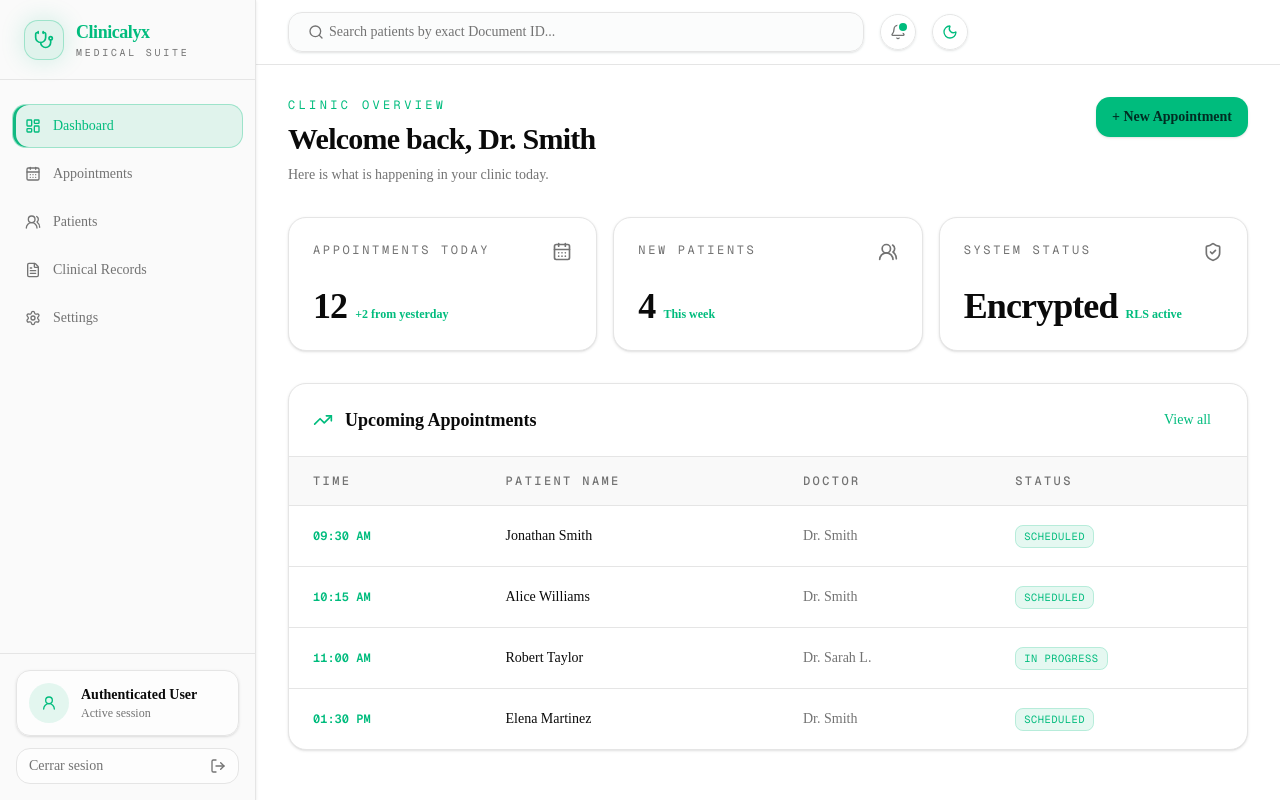
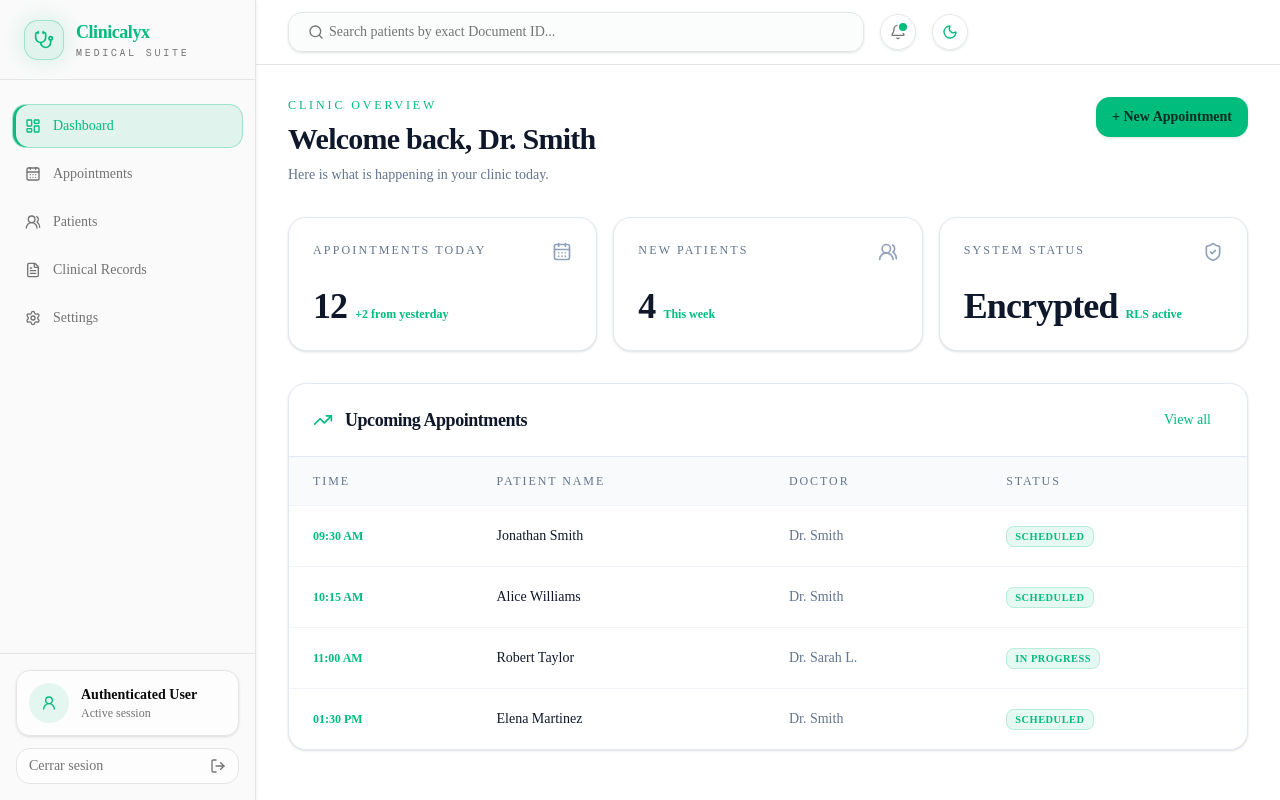
Before and after one commit to carlosindriago/clinicalyx, a Next.js app in the folder frontend/: page /dashboard in a window 1280 px wide. Built offline with nearby package versions, Linux system fonts and the light colour scheme.

Commit message:
style(frontend): set sans-serif typography, soft background and refine text contrast

```diff
--- a/frontend/app/dashboard/page.tsx
+++ b/frontend/app/dashboard/page.tsx
@@ -55,13 +55,13 @@ export default function DashboardPage() {
     <div className="space-y-8">
       <section className="flex flex-col gap-4 sm:flex-row sm:items-start sm:justify-between">
         <div>
-          <p className="mb-2 font-mono text-xs uppercase tracking-[0.28em] text-emerald-500">
+          <p className="mb-2 text-xs font-medium uppercase tracking-[0.24em] text-emerald-500">
             Clinic overview
           </p>
-          <h1 className="text-3xl font-bold tracking-tight text-foreground">
+          <h1 className="text-3xl font-bold tracking-tight text-slate-900">
             Welcome back, Dr. Smith
           </h1>
-          <p className="mt-2 max-w-2xl text-sm text-muted-foreground">
+          <p className="mt-2 max-w-2xl text-sm text-slate-500">
             Here is what is happening in your clinic today.
           </p>
         </div>
@@ -78,16 +78,16 @@ export default function DashboardPage() {
           return (
             <article
               key={metric.label}
-              className="rounded-2xl border border-border bg-card p-6 text-card-foreground shadow-sm transition hover:border-emerald-500/30"
+              className="rounded-2xl border border-slate-200 bg-white p-6 text-slate-900 shadow-sm transition hover:border-emerald-500/30"
             >
               <div className="flex items-start justify-between gap-4">
-                <p className="font-mono text-xs uppercase tracking-[0.22em] text-muted-foreground">
+                <p className="text-xs font-medium uppercase tracking-[0.18em] text-slate-500">
                   {metric.label}
                 </p>
-                <Icon className="size-5 text-muted-foreground" aria-hidden="true" />
+                <Icon className="size-5 text-slate-400" aria-hidden="true" />
               </div>
               <div className="mt-6 flex items-end gap-2">
-                <p className="text-4xl font-bold tracking-tight text-foreground">
+                <p className="text-4xl font-bold tracking-tight text-slate-900">
                   {metric.value}
                 </p>
                 <p className="pb-1 text-xs font-semibold text-emerald-500">
@@ -99,11 +99,13 @@ export default function DashboardPage() {
         })}
       </section>
 
-      <section className="overflow-hidden rounded-2xl border border-border bg-card text-card-foreground shadow-sm">
-        <div className="flex items-center justify-between border-b border-border px-6 py-5">
+      <section className="overflow-hidden rounded-2xl border border-slate-200 bg-white text-slate-900 shadow-sm">
+        <div className="flex items-center justify-between border-b border-slate-200 px-6 py-5">
           <div className="flex items-center gap-3">
             <TrendingUp className="size-5 text-emerald-500" aria-hidden="true" />
-            <h2 className="text-lg font-semibold">Upcoming Appointments</h2>
+            <h2 className="text-lg font-semibold text-slate-900">
+              Upcoming Appointments
+            </h2>
           </div>
           <Button variant="ghost" size="sm" className="text-emerald-500 hover:text-emerald-400">
             View all
@@ -112,7 +114,7 @@ export default function DashboardPage() {
 
         <div className="overflow-x-auto">
           <table className="w-full min-w-[680px] text-left text-sm">
-            <thead className="bg-muted/60 font-mono text-xs uppercase tracking-[0.2em] text-muted-foreground">
+            <thead className="bg-slate-50 text-xs font-medium uppercase tracking-[0.16em] text-slate-500">
               <tr>
                 <th className="px-6 py-4 font-medium">Time</th>
                 <th className="px-6 py-4 font-medium">Patient name</th>
@@ -122,18 +124,21 @@ export default function DashboardPage() {
             </thead>
             <tbody>
               {upcomingAppointments.map((appointment) => (
-                <tr key={`${appointment.time}-${appointment.patient}`} className="border-t border-border">
-                  <td className="px-6 py-5 font-mono text-xs font-semibold text-emerald-500">
+                <tr
+                  key={`${appointment.time}-${appointment.patient}`}
+                  className="border-t border-slate-100"
+                >
+                  <td className="px-6 py-5 text-xs font-semibold text-emerald-500">
                     {appointment.time}
                   </td>
-                  <td className="px-6 py-5 font-medium text-foreground">
+                  <td className="px-6 py-5 font-medium text-slate-900">
                     {appointment.patient}
                   </td>
-                  <td className="px-6 py-5 text-muted-foreground">
+                  <td className="px-6 py-5 text-slate-500">
                     {appointment.doctor}
                   </td>
                   <td className="px-6 py-5">
-                    <span className="rounded-md border border-emerald-500/20 bg-emerald-500/10 px-2 py-1 font-mono text-[0.65rem] uppercase tracking-wider text-emerald-500">
+                    <span className="rounded-md border border-emerald-500/20 bg-emerald-500/10 px-2 py-1 text-[0.65rem] font-semibold uppercase tracking-wider text-emerald-500">
                       {appointment.status}
                     </span>
                   </td>
--- a/frontend/app/globals.css
+++ b/frontend/app/globals.css
@@ -121,10 +121,18 @@
   * {
     @apply border-border outline-ring/50;
   }
-  body {
-    @apply bg-background text-foreground;
-  }
   html {
     @apply font-sans;
   }
+  body {
+    @apply bg-background font-sans text-foreground antialiased;
+  }
+  h1,
+  h2,
+  h3,
+  h4,
+  h5,
+  h6 {
+    @apply font-sans tracking-tight text-foreground;
+  }
 }
```
